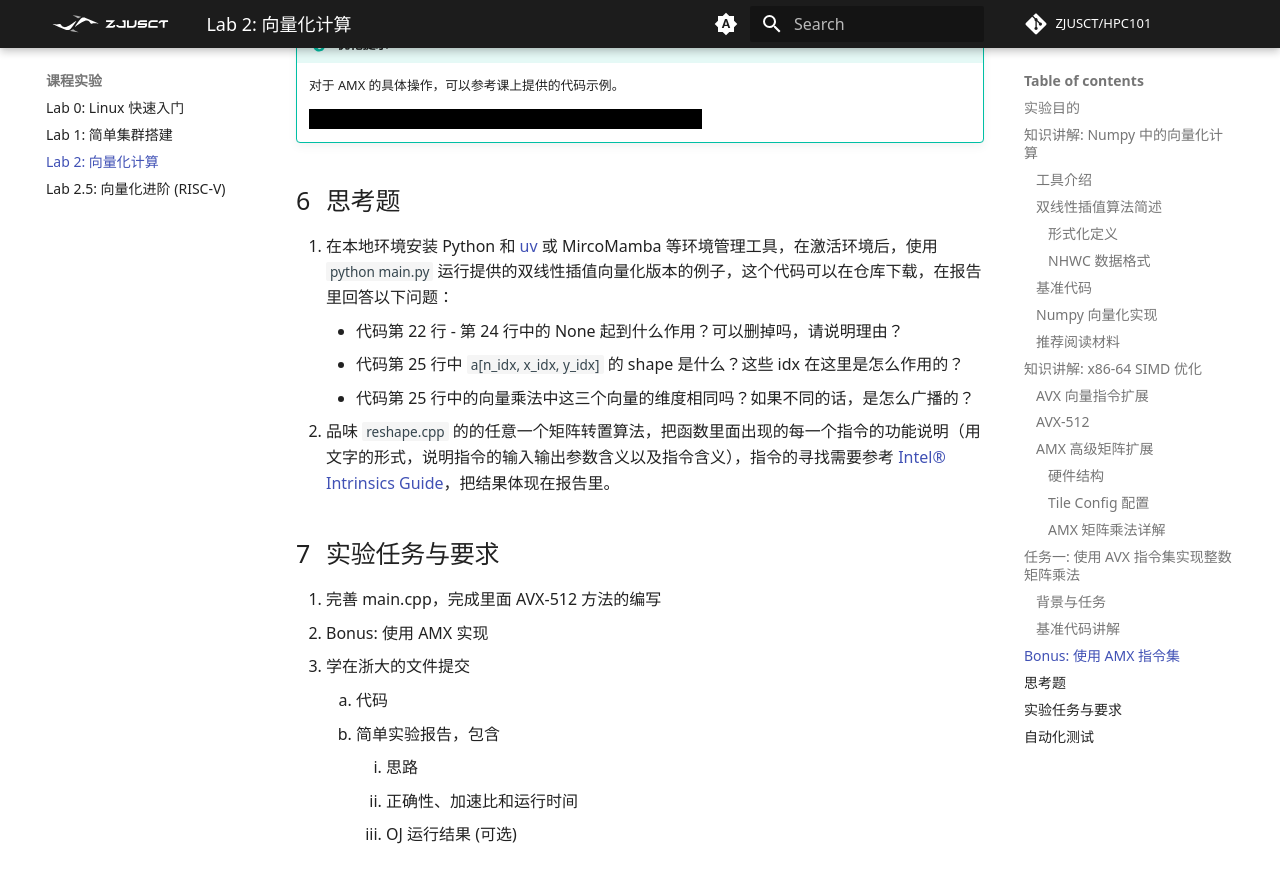
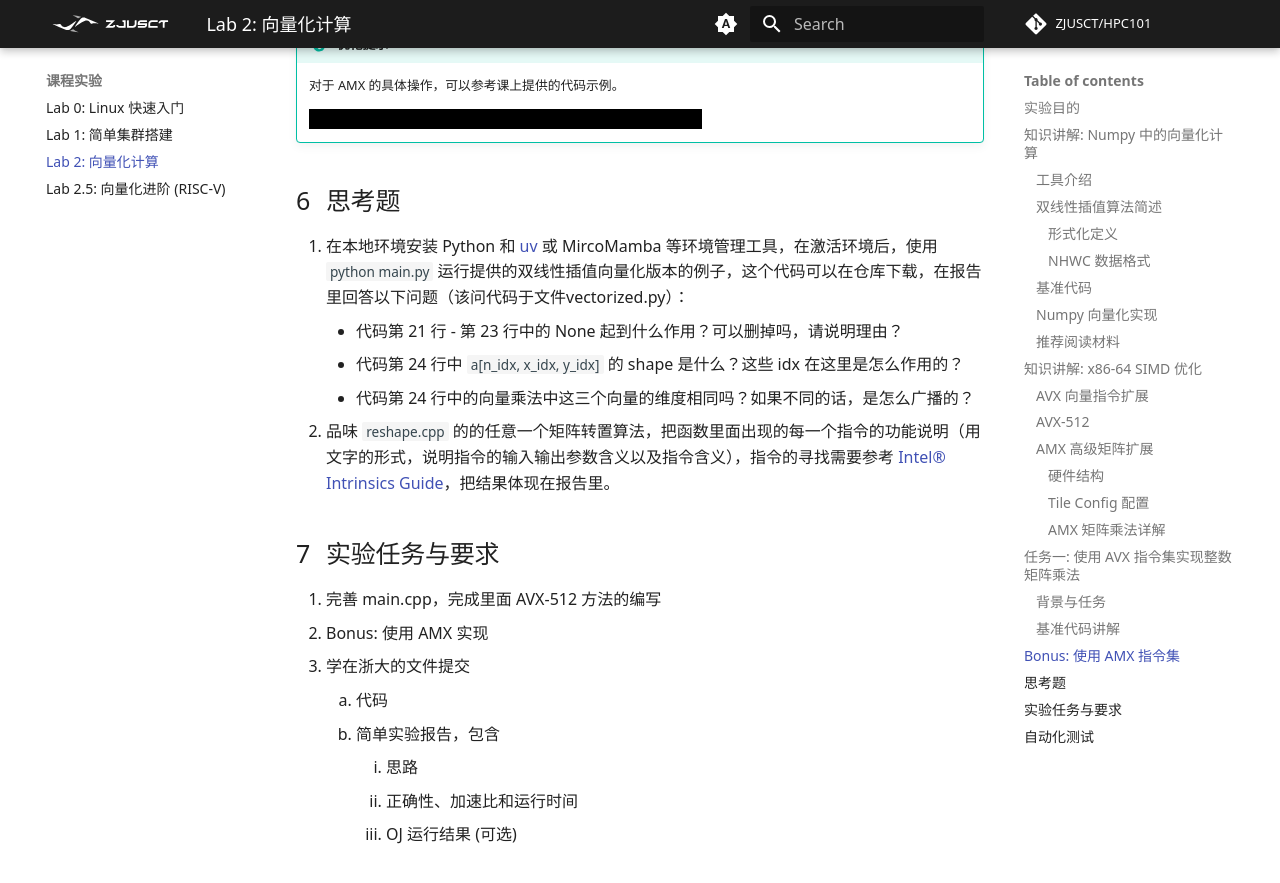
Before and after one commit to wys917/HPC101, an MkDocs documentation site: the page built from docs/lab/Lab2-Vectorization/index.md, in a window 1280 px wide and 900 px high, scrolled down 10761 px. Shown: the top 883 px of the window. Built offline with MkDocs 1.6.1 and Material for MkDocs 9.7.7, drawn with Linux system fonts in a browser that asks for light colours; some web fonts are replaced; comment, search, counter and statistics services are not loaded.

Commit message:
Update index.md
为思考题添加了所指代码所在文件的说明
修改了原来的有偏差的代码指向行数

```diff
--- a/docs/lab/Lab2-Vectorization/index.md
+++ b/docs/lab/Lab2-Vectorization/index.md
@@ -355,10 +355,10 @@ void naive_gemm(uint8_t* A, int8_t* B, uint32_t* C, int m, int n, int k) {
 
 ## 思考题
 
-1. 在本地环境安装 Python 和 [uv](https://docs.astral.sh/uv/getting-started/installation/) 或 MircoMamba 等环境管理工具，在激活环境后，使用 `python main.py` 运行提供的双线性插值向量化版本的例子，这个代码可以在仓库下载，在报告里回答以下问题：
-    - 代码第 22 行 - 第 24 行中的 None 起到什么作用？可以删掉吗，请说明理由？
-    - 代码第 25 行中 `a[n_idx, x_idx, y_idx]` 的 shape 是什么？这些 idx 在这里是怎么作用的？
-    - 代码第 25 行中的向量乘法中这三个向量的维度相同吗？如果不同的话，是怎么广播的？
+1. 在本地环境安装 Python 和 [uv](https://docs.astral.sh/uv/getting-started/installation/) 或 MircoMamba 等环境管理工具，在激活环境后，使用 `python main.py` 运行提供的双线性插值向量化版本的例子，这个代码可以在仓库下载，在报告里回答以下问题（该问代码于文件vectorized.py）：
+    - 代码第 21 行 - 第 23 行中的 None 起到什么作用？可以删掉吗，请说明理由？
+    - 代码第 24 行中 `a[n_idx, x_idx, y_idx]` 的 shape 是什么？这些 idx 在这里是怎么作用的？
+    - 代码第 24 行中的向量乘法中这三个向量的维度相同吗？如果不同的话，是怎么广播的？
 2. 品味 `reshape.cpp` 的的任意一个矩阵转置算法，把函数里面出现的每一个指令的功能说明（用文字的形式，说明指令的输入输出参数含义以及指令含义），指令的寻找需要参考 [Intel® Intrinsics Guide](https://www.intel.com/content/www/us/en/docs/intrinsics-guide/index.html)，把结果体现在报告里。
 
 ## 实验任务与要求
```
